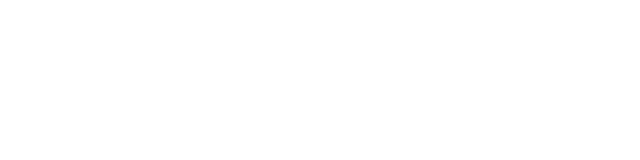
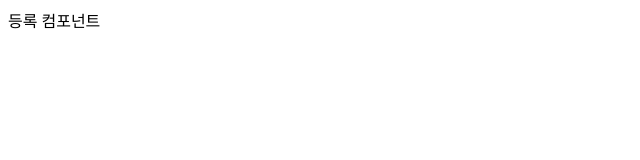
Before and after one commit to final-project-09a/todaygames, a React (Create React App) app: page /register in a window 1280 px wide. Before the commit this address had no page. Shown: the top 160 px of the page, without its empty margins (0-640 px from the left). Built offline with nearby package versions, Linux system fonts and the light colour scheme.

Commit message:
커뮤니티 영역 라우터 기본세팅

```diff
--- /dev/null
+++ b/src/components/board/BoardRegister.tsx
@@ -0,0 +1,5 @@
+export const BoardRegister = () => {
+  return <>등록 컴포넌트</>;
+};
+
+export default BoardRegister;
--- /dev/null
+++ b/src/pages/board/Register.tsx
@@ -0,0 +1,9 @@
+import BoardRegister from 'components/board/BoardRegister';
+
+export const Register = () => {
+  return (
+    <>
+      <BoardRegister />
+    </>
+  );
+};
--- a/src/shared/Router.js
+++ b/src/shared/Router.js
@@ -3,10 +3,12 @@ import Home from '../pages/home';
 import Detail from '../pages/detail';
 import { BoardPg } from '../pages/board/BoardPg';
 import { ViewDetail } from '../pages/board/ViewDetail';
+import { Register } from '../pages/board/Register';
 const Router = () => {
   return (
     <BrowserRouter>
       <Routes>
+        <Route path="/register" element={<Register />} />
         <Route path="/board" element={<BoardPg />} />
         <Route path="/viewdetail" element={<ViewDetail />} />
         <Route path="/" element={<Home />} />
```
